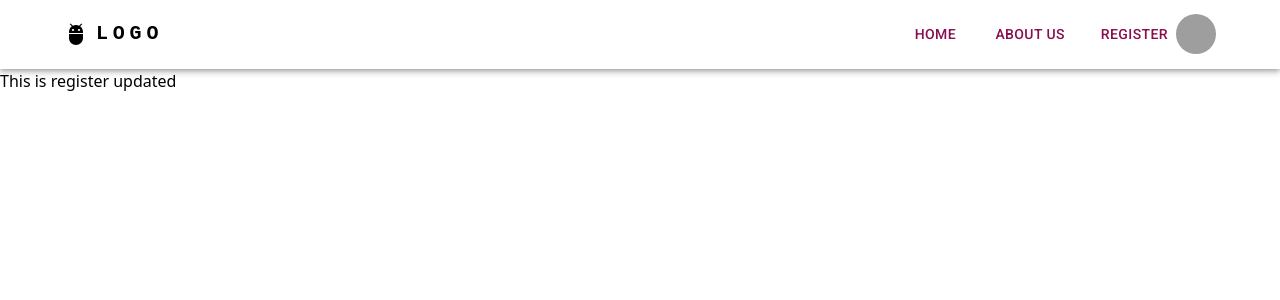
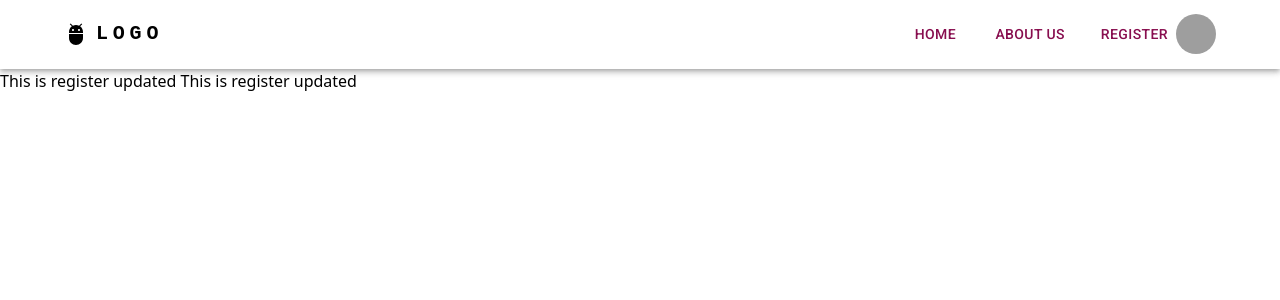
Before and after one commit to pantho0/blood-donation-gorup-management-client, a React (Vite) app: page /register in a window 1280 px wide. Shown: the top 300 px of the page. Built offline with nearby package versions, Linux system fonts and the light colour scheme; grey boxes are pictures that could not be loaded.

Commit message:
signup page added

```diff
--- a/src/Pages/Register/Register.jsx
+++ b/src/Pages/Register/Register.jsx
@@ -8,6 +8,7 @@ const Register = () => {
 
             */}
             This is register updated
+            This is register updated
         </div>
     );
 };
```
Also changed, not shown: src/Pages/Login/Login.jsx (added, +12 -0 lines).
